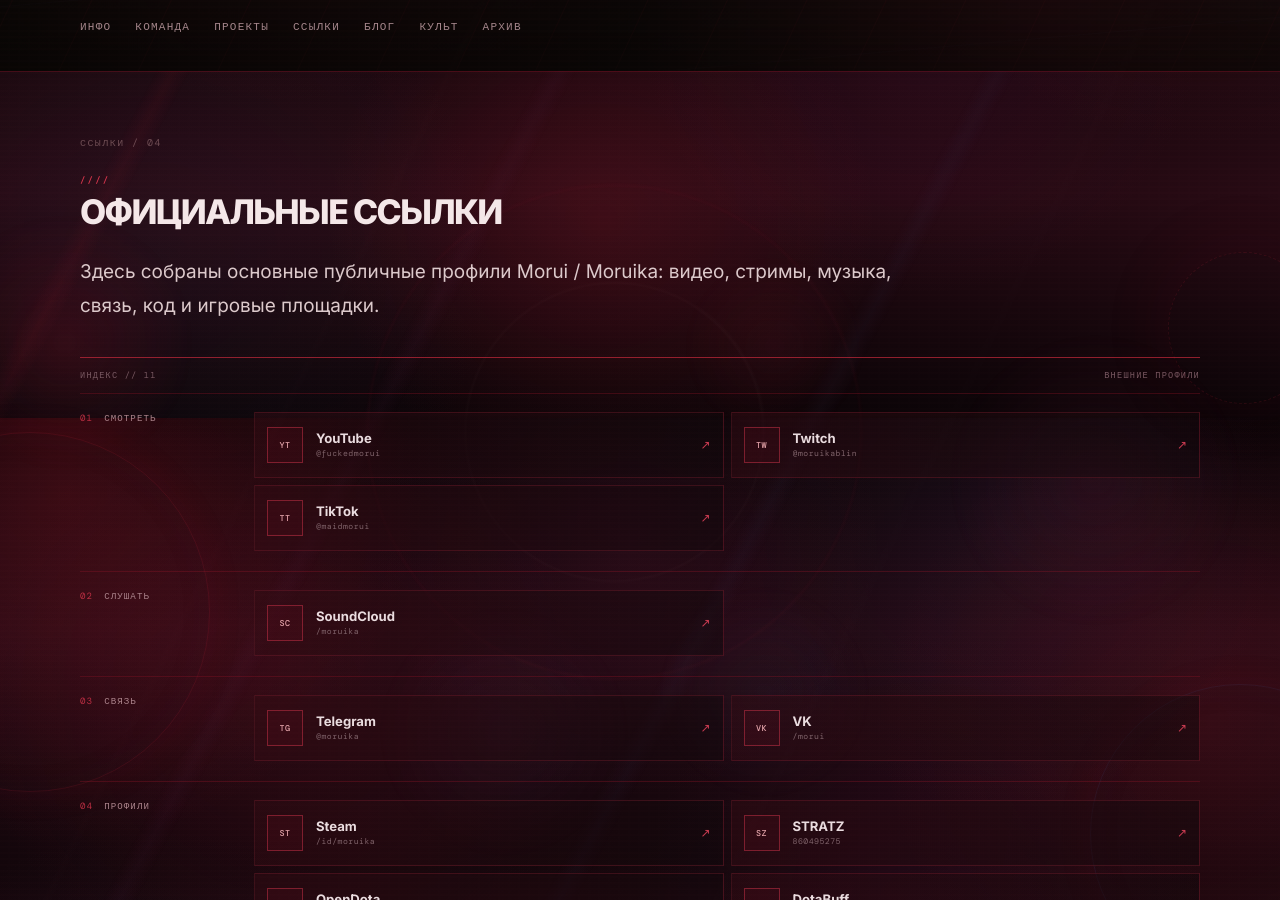
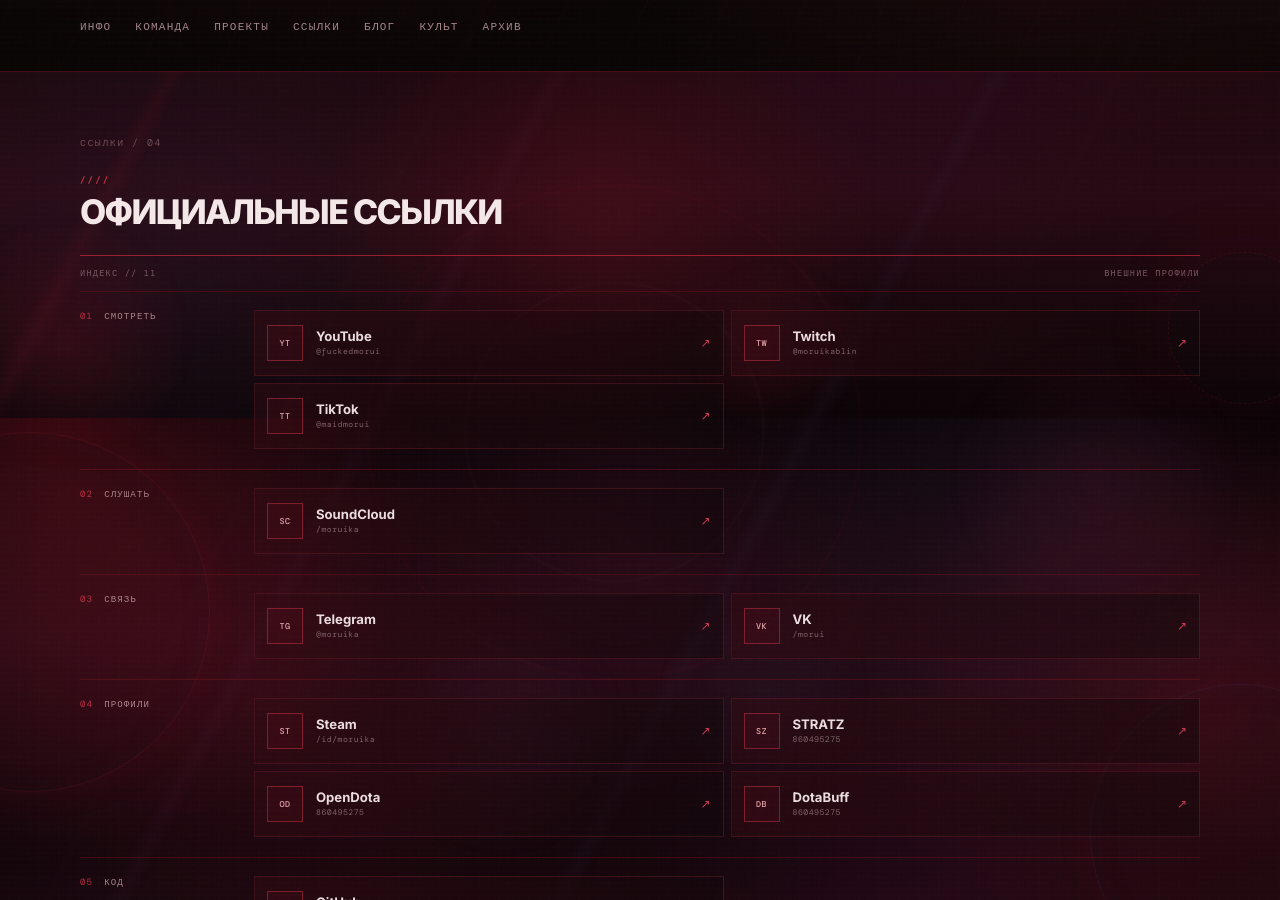
Before and after one commit to Moruika/moruika.github.io, a Jekyll site: the page built from ru/links.md, in a window 1280 px wide and 900 px high, scrolled down 482 px. Built offline with Jekyll 4.4.1, drawn with Linux system fonts in a browser that asks for light colours.

Commit message:
Update links.md

```diff
--- a/ru/links.md
+++ b/ru/links.md
@@ -11,7 +11,6 @@
 ---
 
 <h1 class="section-title">Официальные ссылки</h1>
-<p class="lede">Здесь собраны основные публичные профили Morui / Moruika: видео, стримы, музыка, связь, код и игровые площадки.</p>
 
 <section class="link-directory" aria-label="Каталог профилей">
   <div class="link-directory-head"><span>ИНДЕКС // 11</span><span>ВНЕШНИЕ ПРОФИЛИ</span></div>
```
